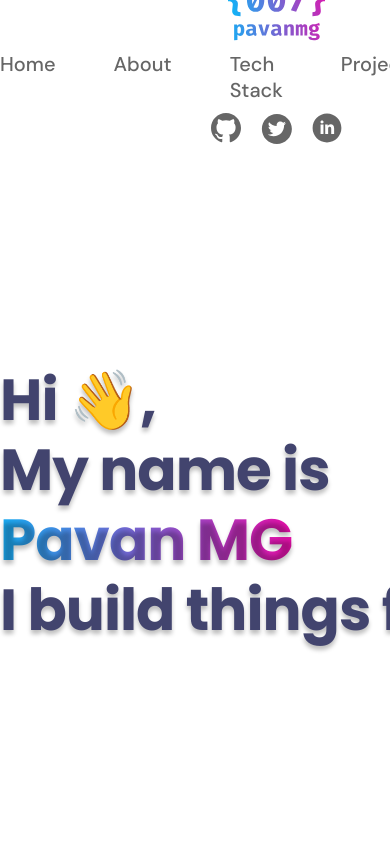
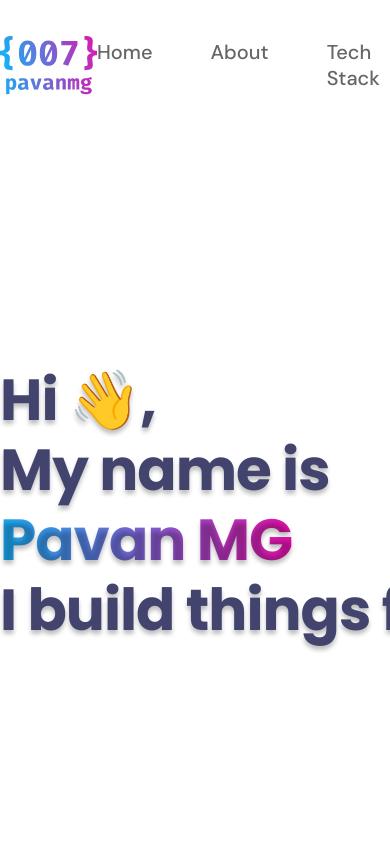
Before and after one commit to olhaah/project_resume, a plain HTML site: page index.html in a window 390 px wide. Shown: the top 844 px of the page. Drawn offline with nearby package versions, Linux system fonts and the light colour scheme.

Commit message:
Add files via upload

```diff
--- a/main.css
+++ b/main.css
@@ -393,33 +393,3 @@ footer nav ul li a {
         width: auto;
     }
 }
-
-@media (max-width: 1200px) {
-    .container {
-        display: flex;
-        justify-content: space-between;
-        align-items: center;
-        gap: 10px;
-        width: 60%;
-    }
-}
-
-@media (max-width: 1024px) {
-    .container {
-        display: flex;
-        justify-content: space-between;
-        align-items: center;
-        flex-direction: column;
-        gap: 10px;
-    }
-}
-
-@media (max-width: 767px) {
-    .container {
-        display: flex;
-        justify-content: space-between;
-        align-items: center;
-        flex-direction: column;
-        width: auto;
-    }
-}
```
